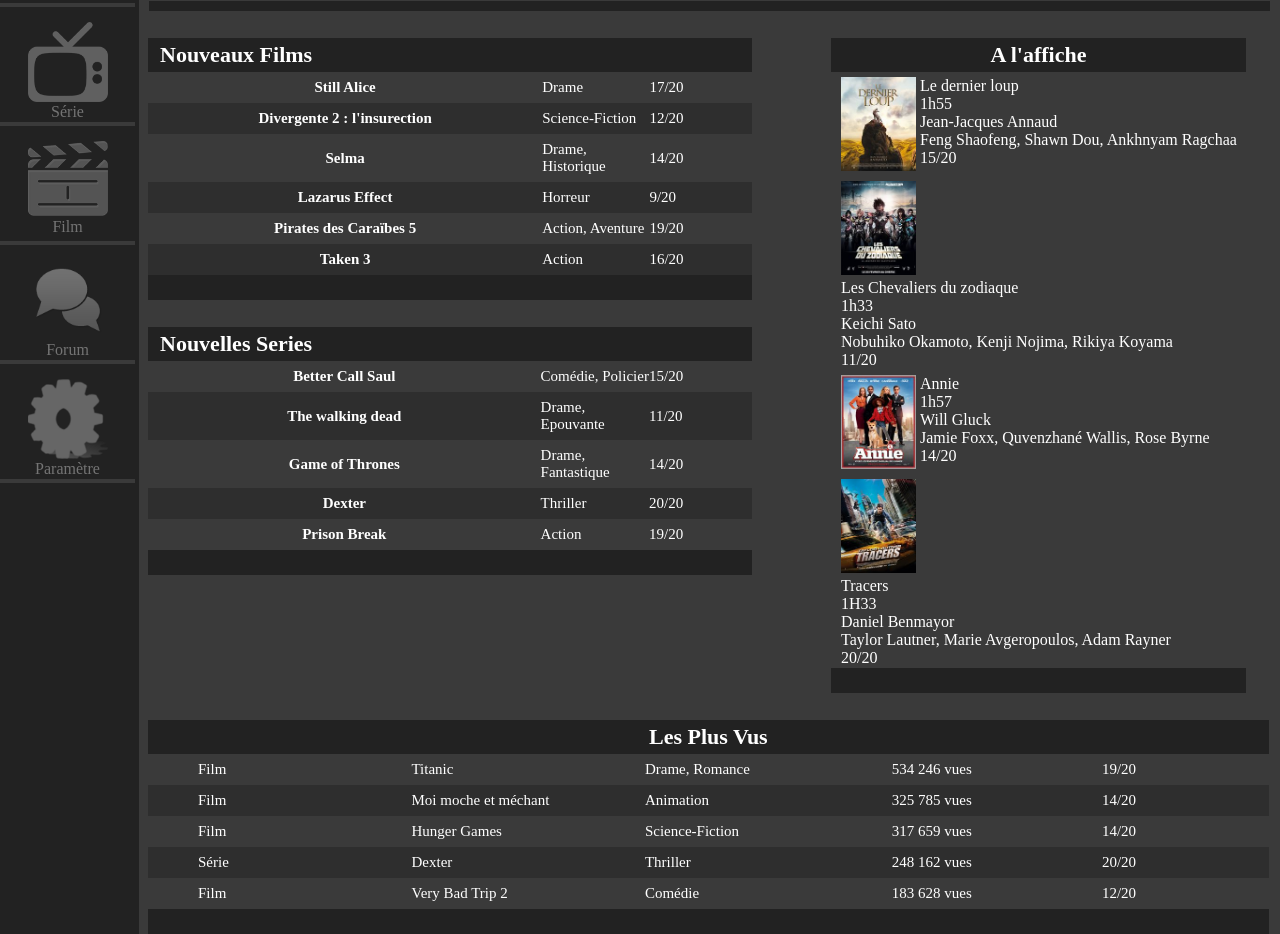
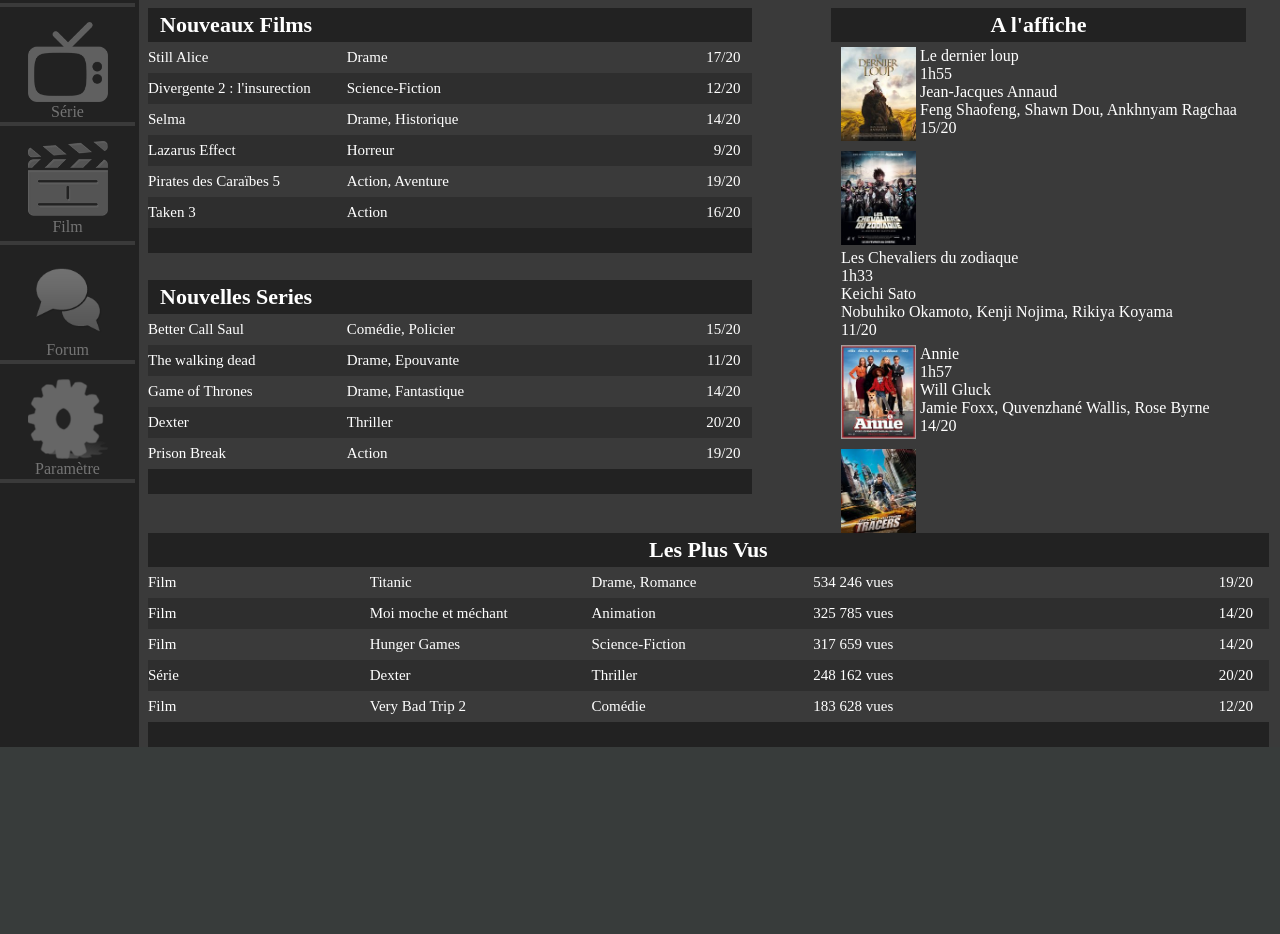
Before and after one commit to nb-keery/SpotStream, a PHP site: page / in a window 1280 px wide. Shown: the part 594-1528 px from the top of the page. After the commit the page ends 1341 px from the top, so only its background shows below. Run offline with PHP 8.4, Linux system fonts and the light colour scheme; some web fonts are replaced.

Commit message:
J'ai pas changé grand chose, j'ai essayer d'arranger la taille de toutes les div mais j'y arrive pas, ça continue de bouger

```diff
--- a/include/movie.php
+++ b/include/movie.php
@@ -5,7 +5,9 @@
 		array('url' => 'https://www.youtube.com/embed/8Yih-CxTWsw?showinfo=0;controls=0', 'titre' => 'Projet Almanac', 'note' => '8'),
 		array('url' => 'https://www.youtube.com/embed/lmtwxHr8t8w?showinfo=0;controls=0', 'titre' => '50 nuances de Grey', 'note' => '13'),
 		array('url' => 'https://www.youtube.com/embed/Wm3jXZhqj-I?showinfo=0;controls=0', 'titre' => 'Fast and furious 7', 'note' => '17'),
+		array('url' => 'https://www.youtube.com/embed/dkENc0r3U0M?showinfo=0;controls=0', 'titre' => 'Taken 3', 'note' => '14'),
 		);
+
 
 $nouveauxFilms = array(
 		array('nom' => 'Still Alice', 'genre' => 'Drame', 'note' =>'17'),
--- a/index.php
+++ b/index.php
@@ -23,7 +23,7 @@
 					<?php include ('include/movie.php'); ?>
 					<?php for ($i=0; $i < count($bandeAnnonce) ; $i++) {
 						echo '	<li>
-									<iframe width="220" height="185" src="' . $bandeAnnonce[$i]['url'] . '" frameborder="0" allowfullscreen></iframe><br>
+									<iframe width="209" height="155" src="' . $bandeAnnonce[$i]['url'] . '" frameborder="0" allowfullscreen></iframe><br>
 									<span class="spanEspace">' . $bandeAnnonce[$i]['titre'] . ' </span>
 									<span>' . $bandeAnnonce[$i]['note'] . '/20</span>
 								</li>'; }?>
@@ -31,11 +31,11 @@
 				</div>
 
 			<div id="news">
-				<div class="nouveaute">
+				<div class="rubrique">
 					<h2 class="titre">Nouveaux Films</h2>
-					<table>
+					<ul>
 						<?php for ($a=0; $a < count($nouveauxFilms); $a++) {
-							echo '<tr class="';
+							echo '<li class="';
 							if ($a%2 == 0) {
 							echo "gris\">";
 							}
@@ -43,17 +43,17 @@
 							echo "noir\">";
 							}
 
-							echo '<th>' . $nouveauxFilms[$a]['nom'] . ' </th>
-									<td>' . $nouveauxFilms[$a]['genre'] . ' </td>
-									<td>' . $nouveauxFilms[$a]['note'] . '/20 </td></tr>'; } ?>
-					</table>
+							echo '<span>' . $nouveauxFilms[$a]['nom'] . ' </span>
+									<span>' . $nouveauxFilms[$a]['genre'] . ' </span>
+									<span>' . $nouveauxFilms[$a]['note'] . '/20 </span></li>'; } ?>
+					</ul>
 				</div>
 
-				<div class="nouveaute">
+				<div class="rubrique">
 					<h2 class="titre">Nouvelles Series</h2>
-					<table>
+					<ul>
 						<?php for ($z=0; $z < count($nouvellesSeries); $z++) {
-							echo '<tr class="';
+							echo '<li class="';
 							if ($z%2 == 0) {
 							echo "gris\">";
 							}
@@ -61,14 +61,14 @@
 							echo "noir\">";
 							}
 
-							echo '<th>' . $nouvellesSeries[$z]['nom'] . ' </th>
-									<td>' . $nouvellesSeries[$z]['genre'] . ' </td>
-									<td>' . $nouvellesSeries[$z]['note'] . '/20 </td></tr>'; } ?>
-					</table>
+							echo '<span>' . $nouvellesSeries[$z]['nom'] . ' </span>
+									<span>' . $nouvellesSeries[$z]['genre'] . ' </span>
+									<span>' . $nouvellesSeries[$z]['note'] . '/20 </span></li>'; } ?>
+					</ul>
 				</div>
 			</div>
 
-				<div class="nouveaute">
+				<div class="affiche">
 					<h2 class="titreCentre">A l'affiche</h2>
 					<ul>
 					<?php for ($r=0; $r < count($affiche); $r++) {
@@ -84,23 +84,23 @@
 
 
 
-				<div class="nouveaute">
+				<div class="rubrique">
 					<h2 class="titreCentre">Les Plus Vus</h2>
-					<table id="lesPlusVus">
+					<ul id="lesPlusVus">
 						<?php for ($e=0; $e < count($lesPlusVus); $e++) {
-							echo '<tr class="';
+							echo '<li class="';
 							if ($e%2 == 0) {
 							echo "gris\">";
 							}
 							else {
 							echo "noir\">";
 							}
-							echo '<td>' . $lesPlusVus[$e]['type'] . ' </td>
-									<td>' . $lesPlusVus[$e]['nom'] . ' </td>
-									<td>' . $lesPlusVus[$e]['genre'] . ' </td>
-									<td>' . $lesPlusVus[$e]['vues'] . ' vues </td>
-									<td>' . $lesPlusVus[$e]['note'] . '/20 </td></tr>'; } ?>
-					</table>
+							echo '<span>' . $lesPlusVus[$e]['type'] . ' </span>
+									<span>' . $lesPlusVus[$e]['nom'] . ' </span>
+									<span>' . $lesPlusVus[$e]['genre'] . ' </span>
+									<span>' . $lesPlusVus[$e]['vues'] . ' vues </span>
+									<span>' . $lesPlusVus[$e]['note'] . '/20 </span></li>'; } ?>
+					</ul>
 				</div>
 			</section>
 		</div>
--- a/style.css
+++ b/style.css
@@ -103,6 +103,7 @@
 	margin: 7px 0px 0px 10px;
 	border-bottom: 10px solid rgb(34, 34, 34);
 	width: 98%;
+	min-width: 1126px;
 }
 
 .spanEspace
@@ -156,19 +157,14 @@
 	width: 679px;   /* PENSER A CHANGER*/
 }
 
-.nouveaute
+.rubrique
 {
 	background-color: rgb(34, 34, 34);
 	margin: 27px 10px 0px 9px;
 	border-bottom: 25px solid rgb(34, 34, 34);
 }
 
-table
-{
-	border-spacing: 0px;
-}
-
-th, td
+.rubrique > ul > li
 {
 	color: rgb(255, 255, 255);
 	font-family: tekton;
@@ -176,14 +172,15 @@
 	padding: 7px 0px;
 }
 
-th
+.rubrique > ul > li > span
 {
-	width: 450px;
+	width: 195px;
+	display: inline-block;
 }
 
-td
+.rubrique > ul > li > span:nth-child(3)
 {
-	width: 115px;
+	text-align: right;
 }
 
 .noir
@@ -205,6 +202,17 @@
 
 /*       A l'affiche et Les Plus vus    */
 
+.affiche
+{
+	background-color: rgb(34, 34, 34);
+	margin: 27px 10px 0px 9px;
+	border-bottom: 25px solid rgb(34, 34, 34);
+	height: 473px;
+	width: 415px;
+	vertical-align: top;
+	display: inline-block;
+}
+
 .titreCentre
 {
 	font-family: tekton;
@@ -214,33 +222,27 @@
 	margin: 4px 0px 4px 0px;
 }
 
-.nouveaute > ul
+.affiche > ul
 {
 	background-color: rgb(58, 58, 58);
+	vertical-align: middle;
 }
 
-.nouveaute > ul > li
+.affiche > ul > li
 {
 	padding: 5px 0px 1px 10px;
 }
 
-.nouveaute > ul > li > ul
+.affiche > ul > li > ul
 {
 	display: inline-block;
 	vertical-align: top;
 }
 
-.nouveaute > ul > li > ul > li
+.affiche > ul > li > ul > li
 {
 	font-family: tekton;
 	color: rgb(255,255,255);
-}
-
-div:nth-child(3)
-{
-	width: 415px;
-	vertical-align: top;
-	display: inline-block;
 }
 
 div:nth-child(4)
@@ -249,8 +251,17 @@
 	vertical-align: top;
 }
 
-#lesPlusVus > tbody > tr > td
+#lesPlusVus > li > span
 {
-	width: 1%;
-	padding-left: 50px;
+	width: 218px;
 }
+
+#lesPlusVus > li > span:nth-child(3)
+{
+	text-align: left;
+}
+
+#lesPlusVus > li > span:nth-child(5)
+{
+	text-align: right;
+}
```
